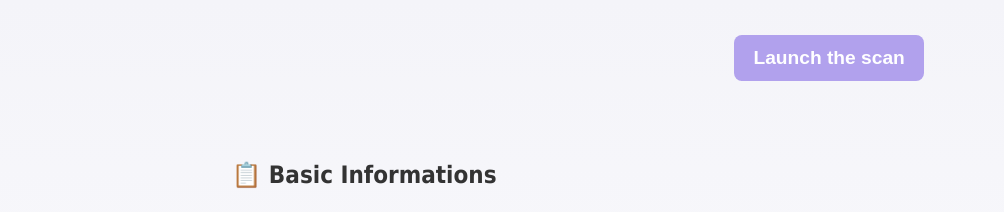
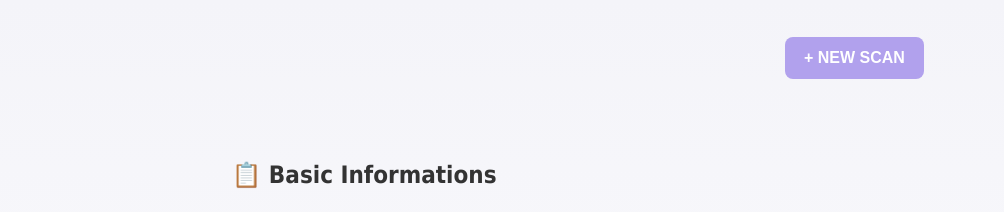
Before and after one commit to RikoRiken/Unmasked, a plain HTML site: page frontend/index.html in a window 1280 px wide. Shown: the top 212 px of the page, 276-1280 px from the left. Drawn offline with Linux system fonts and the light colour scheme.

Commit message:
new commit

```diff
--- a/frontend/index.html
+++ b/frontend/index.html
@@ -24,7 +24,7 @@ Unmasked, a simple web application to discover your fingerprint on websites. -->
             <img src="../assets/Unmasked_logo.png" alt="Unmasked Logo" width="192px">
         </div>
         <div>
-            <button id="start-button" class="button">Launch the scan</button>
+            <button id="start-button" class="button">+ NEW SCAN</button>
         </div>
     </div>
   </header>
--- a/frontend/styles.css
+++ b/frontend/styles.css
@@ -39,12 +39,11 @@ button {
   cursor: pointer;
   border-radius: 8px;
   font-weight: 600;
-  font-size: 1.2rem;
+  font-size: 1rem;
 }
 
 button:hover {
   background-color: #9e8ce2;
-  font-weight: 700;
 }
 
 h2 {
```
